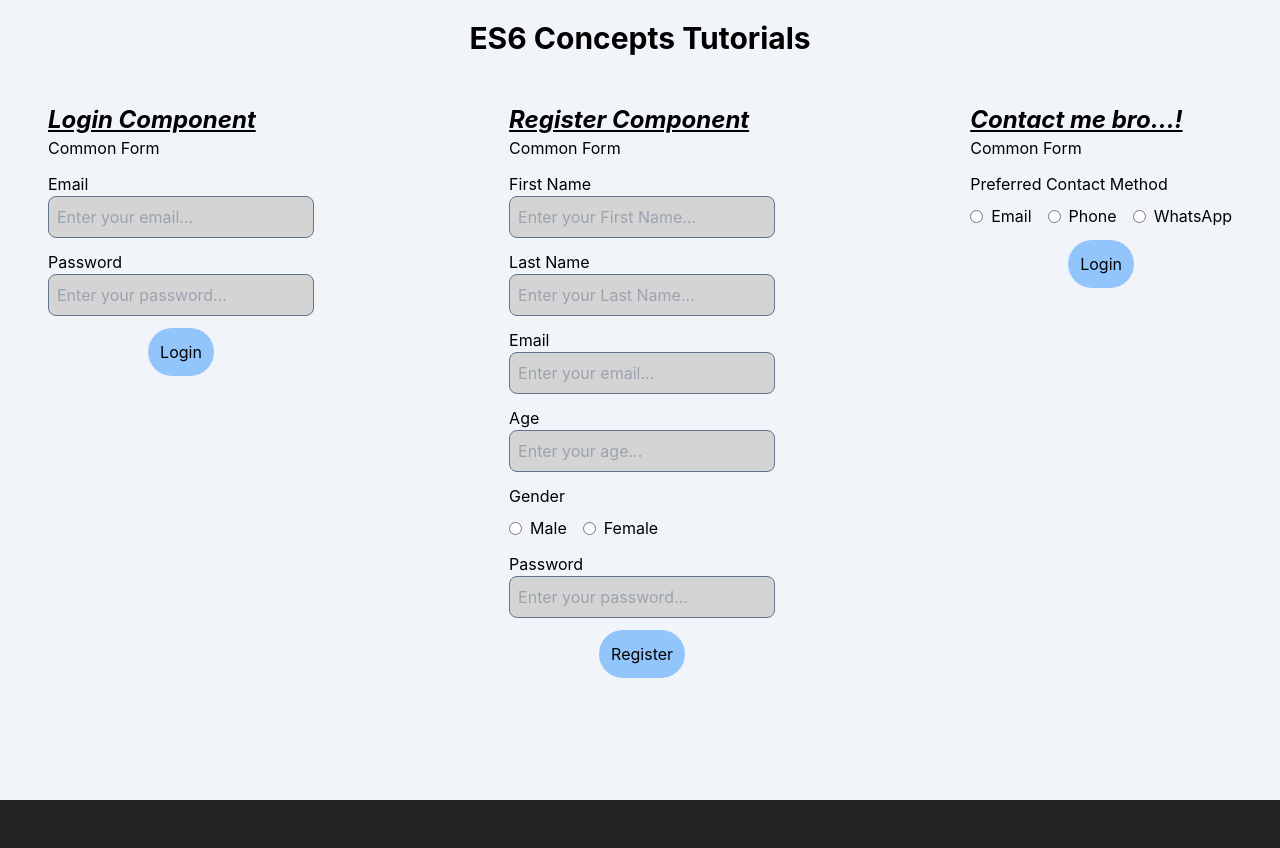
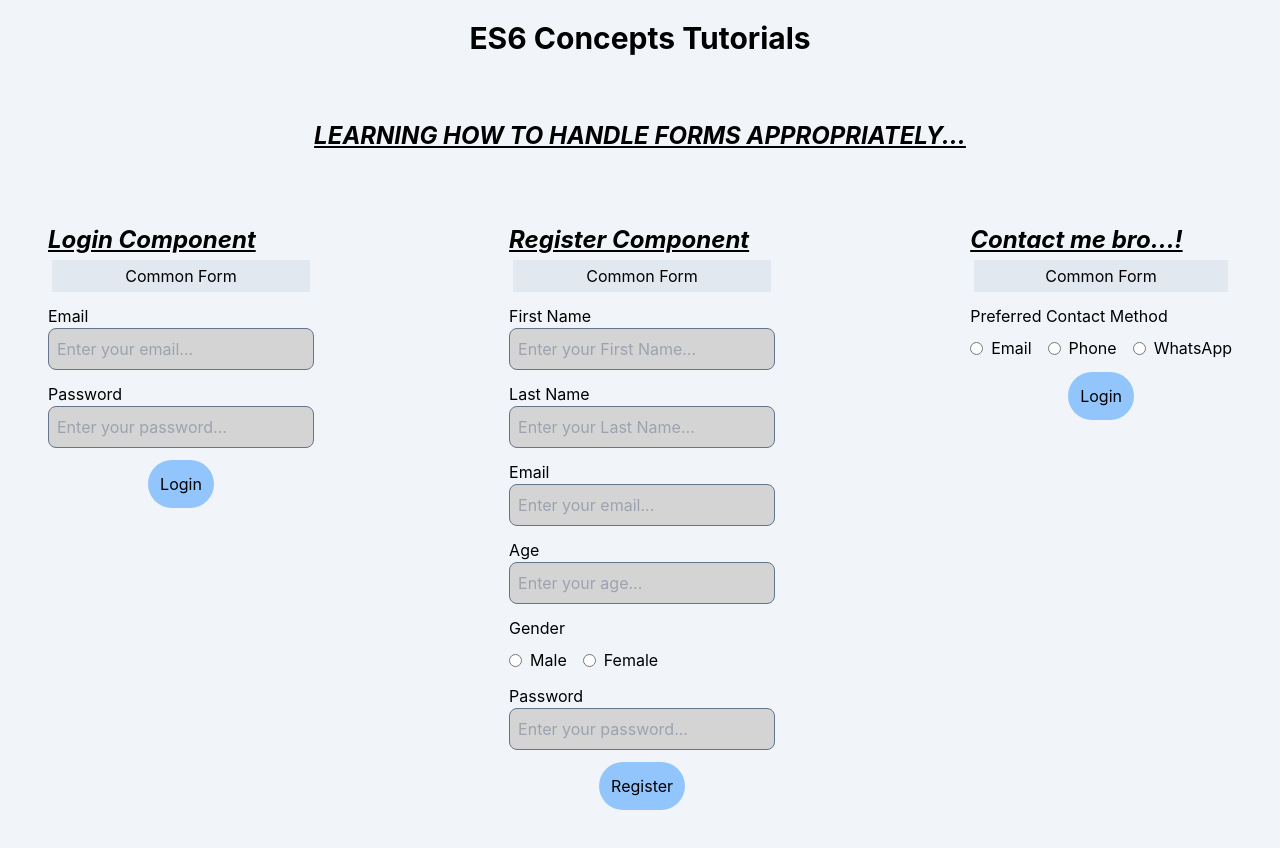
Before and after one commit to RemedyOnline/JS_ES6_Concepts, a React (Vite) app: page / in a window 1280 px wide. Shown: the top 848 px of the page. Before the commit the page ends 800 px from the top, so only its background shows below. Built offline with nearby package versions, Linux system fonts and the light colour scheme; no server answers.

Commit message:
the form concepts are crazy bro!

```diff
--- a/src/App.jsx
+++ b/src/App.jsx
@@ -59,7 +59,7 @@ function App() {
           <UseReducerGPTExample />
           <UseReducerExample2 />
         </div> */}
-        {/* <FormComponent /> */}
+        <FormComponent />
         <div className="flex gap-5 justify-between">
           <LoginComponent />
           <RegisterComponent />
--- a/src/components/comonForm/CommonInput.jsx
+++ b/src/components/comonForm/CommonInput.jsx
@@ -9,6 +9,7 @@ const CommonInput = ({
   onChange,
   type,
 }) => {
+  // items in the prop here tells us that we will be receiving them, not sending...
   return (
     <div className="my-3 flex flex-col">
       <label htmlFor={name}>{label}</label>
--- a/src/components/comonForm/index.jsx
+++ b/src/components/comonForm/index.jsx
@@ -96,7 +96,7 @@ const CommonForm = ({
 
   return (
     <div>
-      <h2>Common Form</h2>
+      <h2 className="text-center p-1 m-1 bg-slate-200">Common Form</h2>
       <form onSubmit={onHandleSubmit}>
         {formElements?.length
           ? formElements.map((singleFormElement) =>
--- a/src/components/forms/index.jsx
+++ b/src/components/forms/index.jsx
@@ -9,9 +9,9 @@ const FormComponent = () => {
         Learning How to Handle Forms Appropriately...
       </h2>
       <div className="grid grid-cols-3 gap-5">
-        <FormInstance1 />
-        <FormInstance2 />
-        <FormInstance3 />
+        {/* <FormInstance1 /> */}
+        {/* <FormInstance2 /> */}
+        {/* <FormInstance3 /> */}
       </div>
     </div>
   );
```
